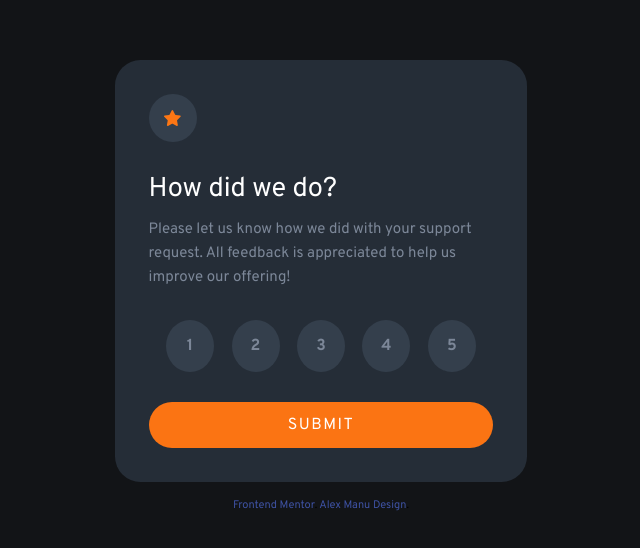
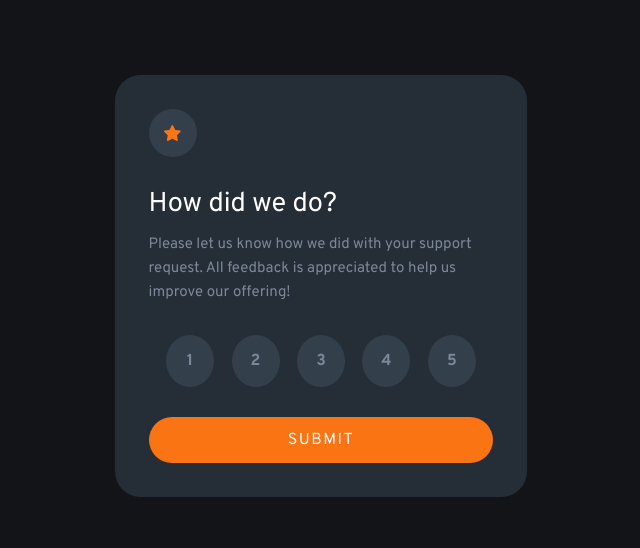
Before and after one commit to AlexManu05/interactive-rating-component-main, a plain HTML site: page index.html in a window 1280 px wide. Shown: the part 114-662 px from the top of the page, without its empty margins (319-959 px from the left). Drawn offline with Linux system fonts and the light colour scheme.

Commit message:
third commit

```diff
--- a/index.html
+++ b/index.html
@@ -61,10 +61,6 @@
 </div>
 </div>
 
-  <div class="attribution">
-  <a href="https://www.frontendmentor.io?ref=challenge" target="_blank">Frontend Mentor</a>.
-   <a href="https://github.com/AlexManu05">Alex Manu Design</a>.
-  </div>
 
 
   <script src="/app.js"></script>
--- a/styles.css
+++ b/styles.css
@@ -138,12 +138,6 @@ h2{
   margin-bottom: 0.5rem;
 }
 
-.attribution {
-  font-size: 11px;
-  margin-top: 1rem;
- }
-.attribution a { color: hsl(228, 45%, 44%); }
-
 @media  (max-width: 375px){
   body{
     padding: 25px;
```
